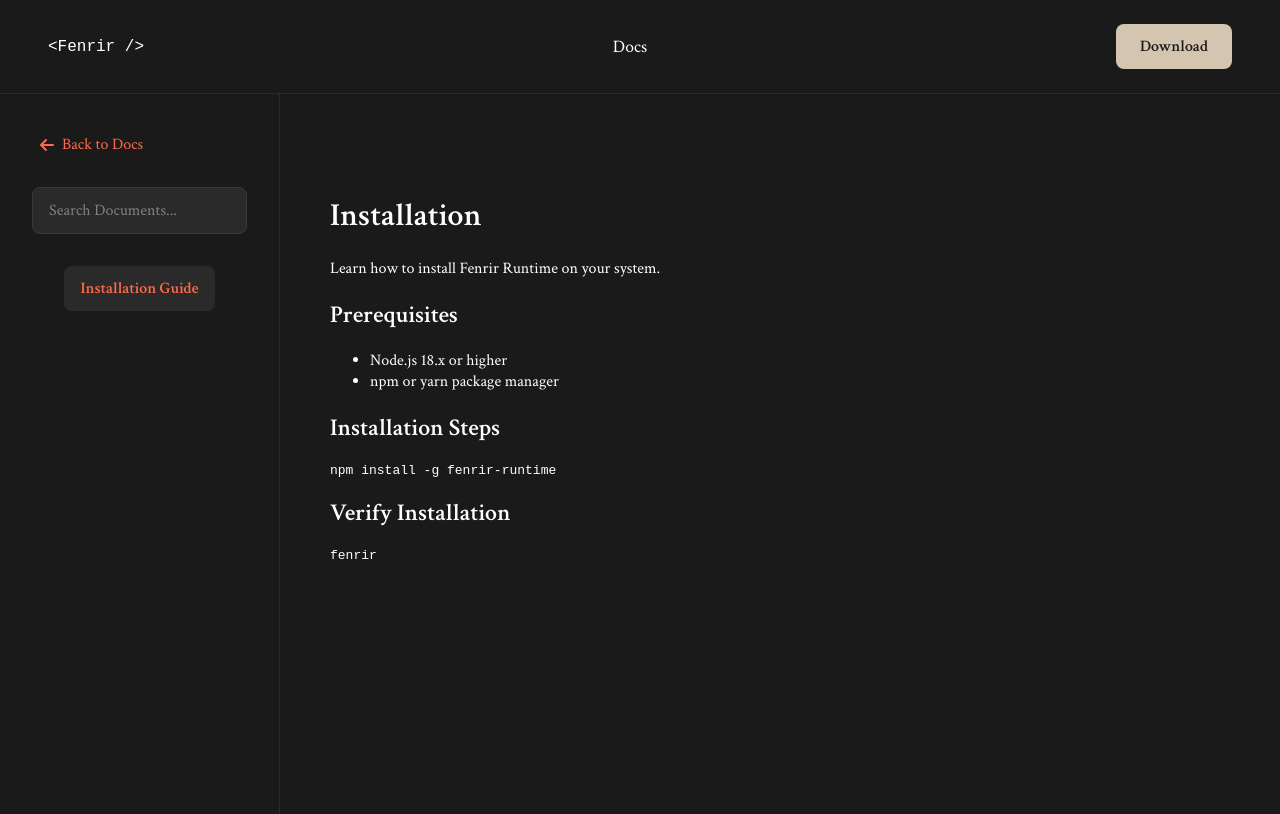
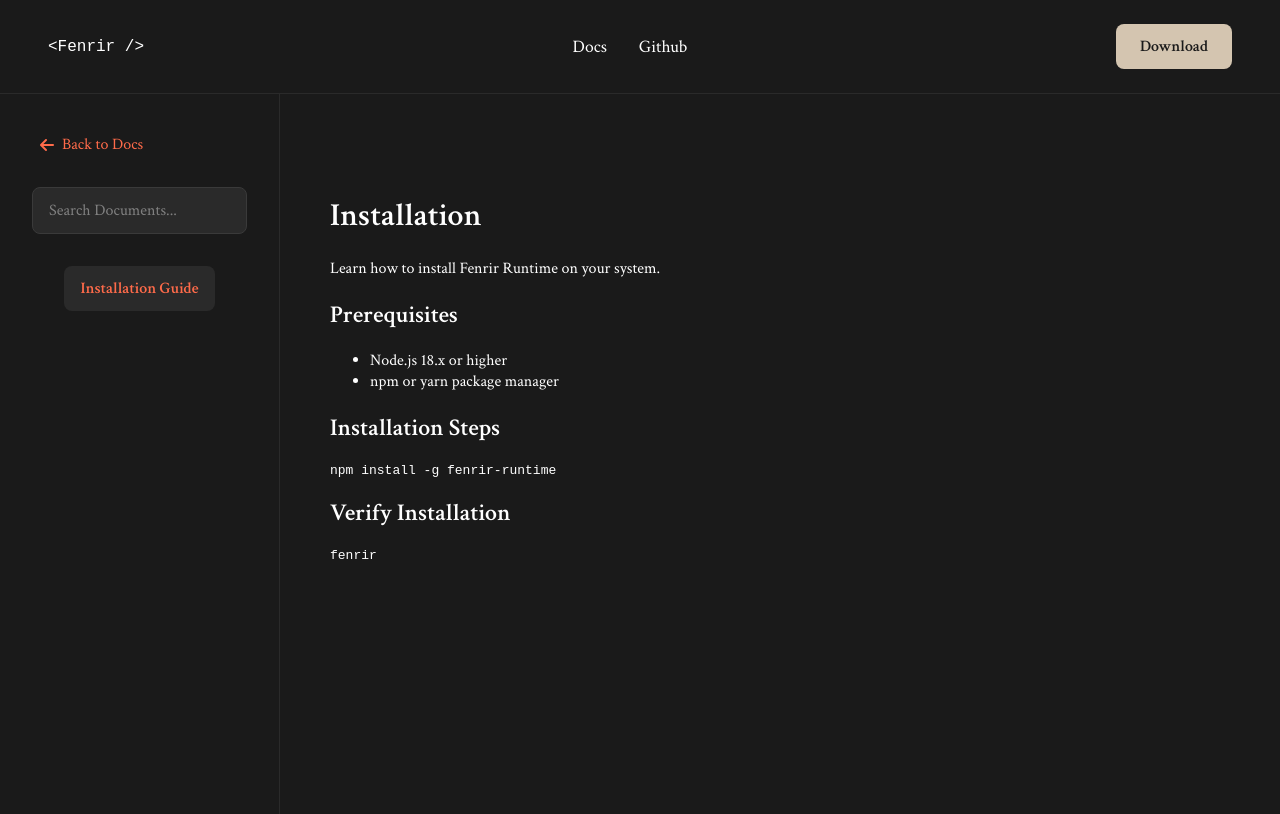
Before and after one commit to yigitkabak/FenrirWeb, a Vue app: page /docs/Installation in a window 1280 px wide. Built offline with nearby package versions, Linux system fonts and the light colour scheme.

Commit message:
Add GitHub link to DocDetailView.vue

```diff
--- a/src/views/DocDetailView.vue
+++ b/src/views/DocDetailView.vue
@@ -7,6 +7,7 @@
       </div>
       <nav>
         <a href="/documentation">Docs</a>
+        <a href="https://github.com/yigitkabak/Fenrir">Github</a>
       </nav>
       <a href="/download" class="download-btn">Download</a>
     </header>
```
